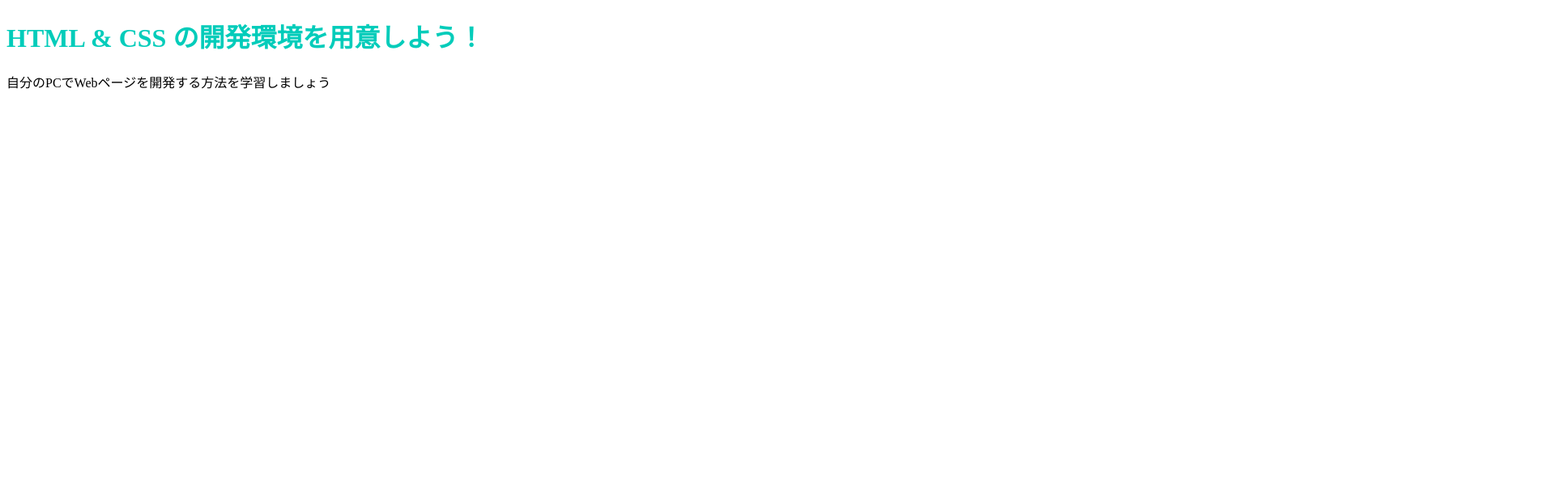
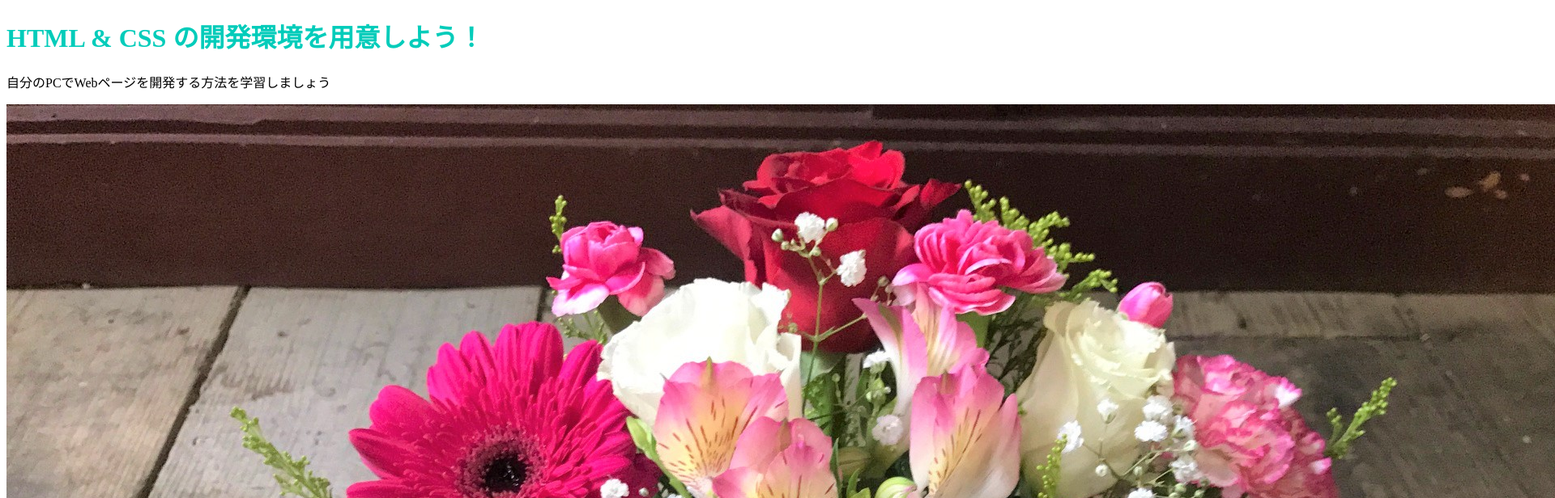
Before and after one commit to marumotto/marumotto.github.io, a plain HTML site: page index.html in a window 1280 px wide. Shown: the top 616 px of the page at 81% size, 1920 px wide, since content can reach past the window. Drawn offline with Linux system fonts and the light colour scheme.

Commit message:
Add files via upload

```diff
--- a/index.html
+++ b/index.html
@@ -8,5 +8,6 @@
   <body>
     <h1 class="title">HTML & CSS の開発環境を用意しよう！</h1>
     <p>自分のPCでWebページを開発する方法を学習しましょう</p>
+    <img src="IMG_9387 (003).jpg">
   </body>
 </html>
```
